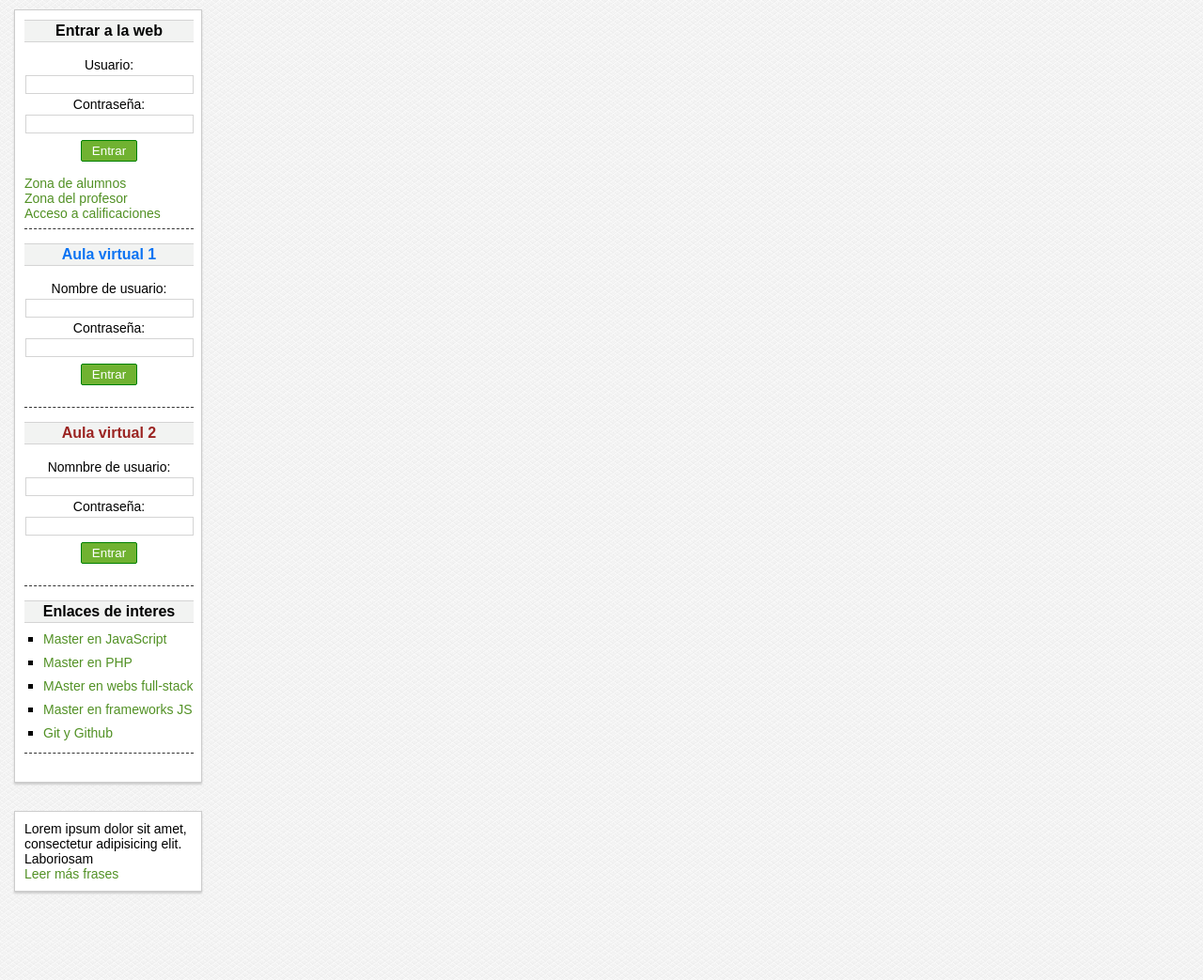
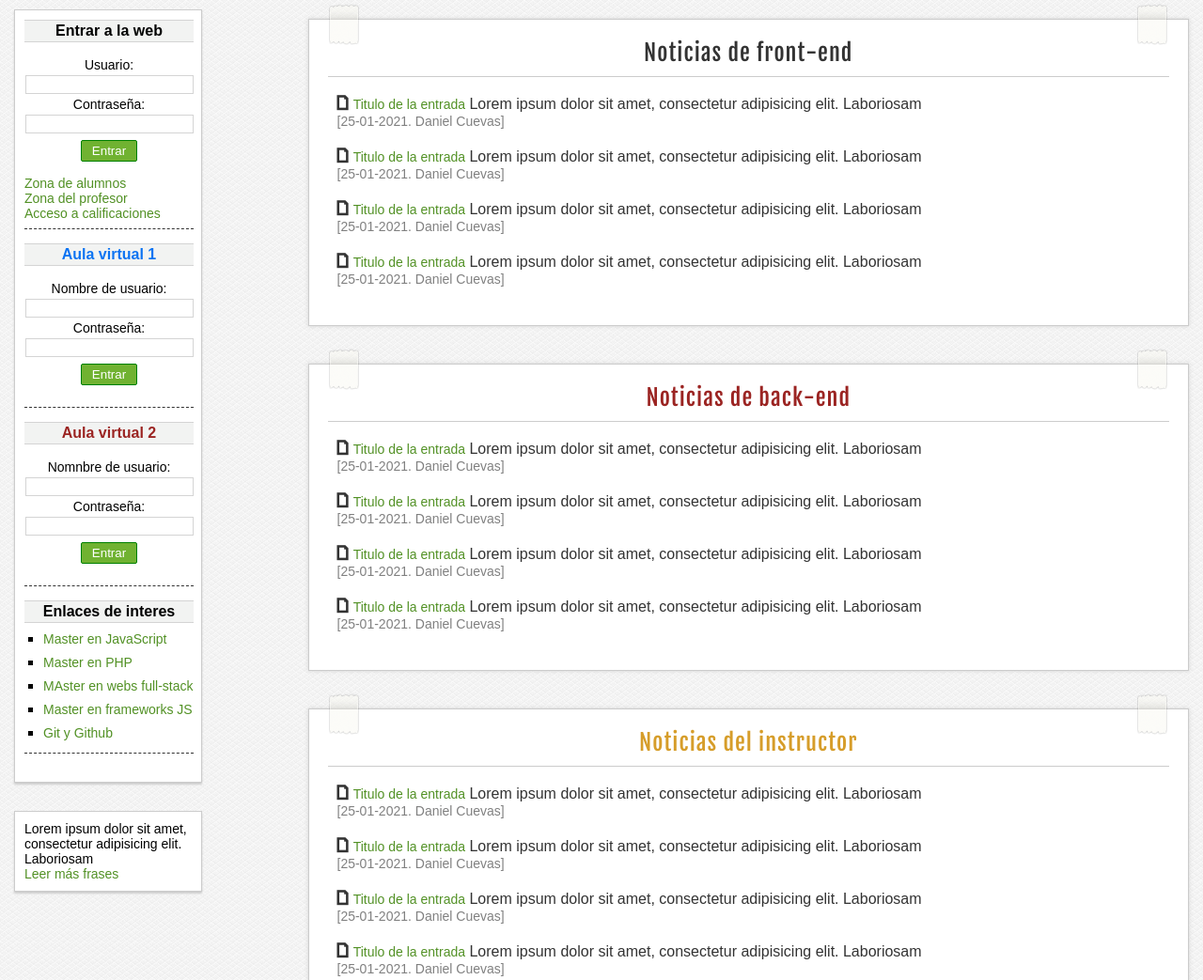
Before and after one commit to dcuevas24/class-project-01, a plain HTML site: page index.html in a window 1280 px wide. Shown: the part 310-1353 px from the top of the page at 94% size. Drawn offline with Linux system fonts and the light colour scheme.

Commit message:
Section de articulos terminada

```diff
--- a/css/styles.css
+++ b/css/styles.css
@@ -5,6 +5,24 @@
     url("fonts/nevis.woff") format("woff"),
     url("fonts/nevis.ttf") format("truetype"),
     url("fonts/nevis.svg") format("svg");
+  font-weight: normal;
+  font-style: normal;
+}
+@font-face {
+  font-family: "fajala";
+  src: url("fonts/FjallaOne-Regular.ttf") format("truetype");
+  font-weight: normal;
+  font-style: normal;
+}
+@font-face {
+  font-family: "icons";
+  src: url("fonts/websymbols-regular-webfont.svg#WebSymbolsRegular")
+      format("svg"),
+    url("fonts/websymbols-regular-webfont.eot");
+  src: url("fonts/websymbols-regular-webfont.eot?#iefix")
+      format("embedded-opentype"),
+    url("fonts/websymbols-regular-webfont.woff") format("woff"),
+    url("fonts/websymbols-regular-webfont.ttf") format("truetype");
   font-weight: normal;
   font-style: normal;
 }
@@ -17,6 +35,17 @@
 
 body {
   background-image: url(../img/paven.png);
+}
+a {
+  font-size: 14px;
+  text-align: left;
+  text-decoration: none;
+  color: #529125;
+}
+.icon {
+  margin: -2px 5px 0 0;
+  font-family: "icons";
+  float: left;
 }
 
 .header {
@@ -120,7 +149,6 @@ body {
 .sentence {
   width: 200px;
   float: left;
-  clear: both;
   margin-top: 30px;
   padding: 10px;
   border: 1px solid #ccc;
@@ -192,11 +220,8 @@ input[type="submit"]:active {
 .widget a,
 .sentence a {
   display: block;
-  font-size: 14px;
-  text-align: left;
-  text-decoration: none;
-  color: #529125;
 }
+
 .widget a:hover,
 .sentence a:hover {
   color: #285616;
@@ -209,6 +234,49 @@ input[type="submit"]:active {
   padding: 10px;
   text-align: left;
   font-size: 14px;
+  /*clear: both;*/
 }
-.news {
+.sections {
+  float: right;
+  width: 75%;
+  font-family: sans-serif, Arial, Helvetica;
 }
+.sections .title {
+  margin-top: -20px;
+  padding: 20px 0 10px;
+  border-bottom: 1px solid #ccc;
+  font-family: "fajala";
+  font-size: 24px;
+  font-weight: normal;
+  letter-spacing: 1px;
+  text-align: center;
+}
+.sections section {
+  margin-top: 40px;
+  padding: 20px;
+  border: 1px solid #ccc;
+  font-size: 16px;
+  box-shadow: 0 0 4px #c9c9c9c9;
+  background-color: white;
+  color: #333333;
+  overflow: hidden;
+}
+.sections .article {
+  margin: 20px 10px 20px;
+}
+.sections .date {
+  font-size: 14px;
+  color: gray;
+}
+.sections .stikers .stiker-1,
+.sections .stikers .stiker-2 {
+  position: absolute;
+  margin-top: -38px;
+  z-index: 0;
+}
+.sections .stikers .stiker-2 {
+  margin-left: 860px;
+}
+.yellow {
+  color: #d69d2a;
+}
--- a/index.html
+++ b/index.html
@@ -46,7 +46,7 @@
         <li><a href="index.html">Contacto</a></li>
       </ul>
     </nav>
-    <section class="content">
+    <div class="content">
       <aside class="aside">
         <div class="login widget">
           <h3>Entrar a la web</h3>
@@ -104,11 +104,6 @@
           </ul>
         </div>
       </aside>
-      <aside class="sentence">
-        Lorem ipsum dolor sit amet, consectetur adipisicing elit. Laboriosam
-        <a href="#">Leer más frases</a>
-      </aside>
-    </section>
       <div class="sections">
         <section class="frontend">
           <span class="stikers">
@@ -117,30 +112,38 @@
           </span>
           <h2 class="title">Noticias de front-end</h2>
           <article class="article">
+            <span class="icon">a</span>
             <p>
               <a href="#">Titulo de la entrada</a>
-            Lorem ipsum dolor sit amet, consectetur adipisicing elit. Laboriosam
+              Lorem ipsum dolor sit amet, consectetur adipisicing elit.
+              Laboriosam
             </p>
             <span class="date">[25-01-2021. Daniel Cuevas]</span>
           </article>
           <article class="article">
+            <span class="icon">a</span>
             <p>
               <a href="#">Titulo de la entrada</a>
-            Lorem ipsum dolor sit amet, consectetur adipisicing elit. Laboriosam
+              Lorem ipsum dolor sit amet, consectetur adipisicing elit.
+              Laboriosam
             </p>
             <span class="date">[25-01-2021. Daniel Cuevas]</span>
           </article>
           <article class="article">
+            <span class="icon">a</span>
             <p>
               <a href="#">Titulo de la entrada</a>
-            Lorem ipsum dolor sit amet, consectetur adipisicing elit. Laboriosam
+              Lorem ipsum dolor sit amet, consectetur adipisicing elit.
+              Laboriosam
             </p>
             <span class="date">[25-01-2021. Daniel Cuevas]</span>
           </article>
           <article class="article">
+            <span class="icon">a</span>
             <p>
               <a href="#">Titulo de la entrada</a>
-            Lorem ipsum dolor sit amet, consectetur adipisicing elit. Laboriosam
+              Lorem ipsum dolor sit amet, consectetur adipisicing elit.
+              Laboriosam
             </p>
             <span class="date">[25-01-2021. Daniel Cuevas]</span>
           </article>
@@ -150,32 +153,40 @@
             <img src="img/scotch.png" alt="pegatina" class="stiker-1" />
             <img src="img/scotch.png" alt="pegatina" class="stiker-2" />
           </span>
-        <h2 class="title">Noticias de back-end</h2>
+          <h2 class="title red">Noticias de back-end</h2>
           <article class="article">
+            <span class="icon">a</span>
             <p>
               <a href="#">Titulo de la entrada</a>
-            Lorem ipsum dolor sit amet, consectetur adipisicing elit. Laboriosam
+              Lorem ipsum dolor sit amet, consectetur adipisicing elit.
+              Laboriosam
             </p>
             <span class="date">[25-01-2021. Daniel Cuevas]</span>
           </article>
           <article class="article">
+            <span class="icon">a</span>
             <p>
               <a href="#">Titulo de la entrada</a>
-            Lorem ipsum dolor sit amet, consectetur adipisicing elit. Laboriosam
+              Lorem ipsum dolor sit amet, consectetur adipisicing elit.
+              Laboriosam
             </p>
             <span class="date">[25-01-2021. Daniel Cuevas]</span>
           </article>
           <article class="article">
+            <span class="icon">a</span>
             <p>
               <a href="#">Titulo de la entrada</a>
-            Lorem ipsum dolor sit amet, consectetur adipisicing elit. Laboriosam
+              Lorem ipsum dolor sit amet, consectetur adipisicing elit.
+              Laboriosam
             </p>
             <span class="date">[25-01-2021. Daniel Cuevas]</span>
           </article>
           <article class="article">
+            <span class="icon">a</span>
             <p>
               <a href="#">Titulo de la entrada</a>
-            Lorem ipsum dolor sit amet, consectetur adipisicing elit. Laboriosam
+              Lorem ipsum dolor sit amet, consectetur adipisicing elit.
+              Laboriosam
             </p>
             <span class="date">[25-01-2021. Daniel Cuevas]</span>
           </article>
@@ -185,36 +196,49 @@
             <img src="img/scotch.png" alt="pegatina" class="stiker-1" />
             <img src="img/scotch.png" alt="pegatina" class="stiker-2" />
           </span>
-        <h2 class="title">Noticias del instructor</h2>
+          <h2 class="title yellow">Noticias del instructor</h2>
           <article class="article">
+            <span class="icon">a</span>
             <p>
               <a href="#">Titulo de la entrada</a>
-            Lorem ipsum dolor sit amet, consectetur adipisicing elit. Laboriosam
+              Lorem ipsum dolor sit amet, consectetur adipisicing elit.
+              Laboriosam
             </p>
             <span class="date">[25-01-2021. Daniel Cuevas]</span>
           </article>
           <article class="article">
+            <span class="icon">a</span>
             <p>
               <a href="#">Titulo de la entrada</a>
-            Lorem ipsum dolor sit amet, consectetur adipisicing elit. Laboriosam
+              Lorem ipsum dolor sit amet, consectetur adipisicing elit.
+              Laboriosam
             </p>
             <span class="date">[25-01-2021. Daniel Cuevas]</span>
           </article>
           <article class="article">
+            <span class="icon">a</span>
             <p>
               <a href="#">Titulo de la entrada</a>
-            Lorem ipsum dolor sit amet, consectetur adipisicing elit. Laboriosam
+              Lorem ipsum dolor sit amet, consectetur adipisicing elit.
+              Laboriosam
             </p>
             <span class="date">[25-01-2021. Daniel Cuevas]</span>
           </article>
           <article class="article">
+            <span class="icon">a</span>
             <p>
               <a href="#">Titulo de la entrada</a>
-            Lorem ipsum dolor sit amet, consectetur adipisicing elit. Laboriosam
+              Lorem ipsum dolor sit amet, consectetur adipisicing elit.
+              Laboriosam
             </p>
             <span class="date">[25-01-2021. Daniel Cuevas]</span>
           </article>
         </section>
       </div>
+      <aside class="sentence">
+        Lorem ipsum dolor sit amet, consectetur adipisicing elit. Laboriosam
+        <a href="#">Leer más frases</a>
+      </aside>
+    </div>
   </body>
 </html>
```
Lines whose indentation alone changed are shown as unchanged.
